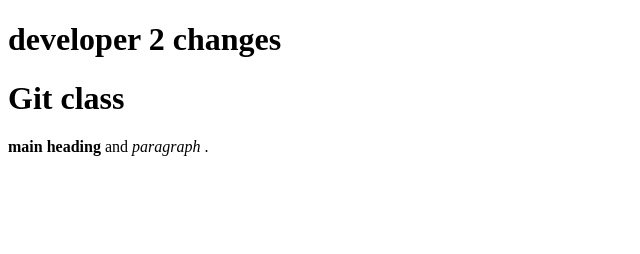
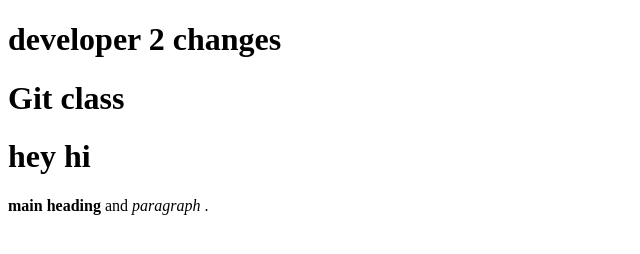
Before and after one commit to hanumanulayamini/myfirstrepo, a plain HTML site: page index.html in a window 1280 px wide. Shown: the whole page, without its empty margins (0-640 px from the left). Drawn offline with Linux system fonts and the light colour scheme.

Commit message:
Update index.html

```diff
--- a/index.html
+++ b/index.html
@@ -6,6 +6,7 @@
     <body>
         <h1>developer 2 changes</h1>
         <h1>Git class</h1>
+        <h1>hey hi</h1>
              <strong>main heading</strong> and <em> paragraph </em>.
         </p>
     </body>
```
